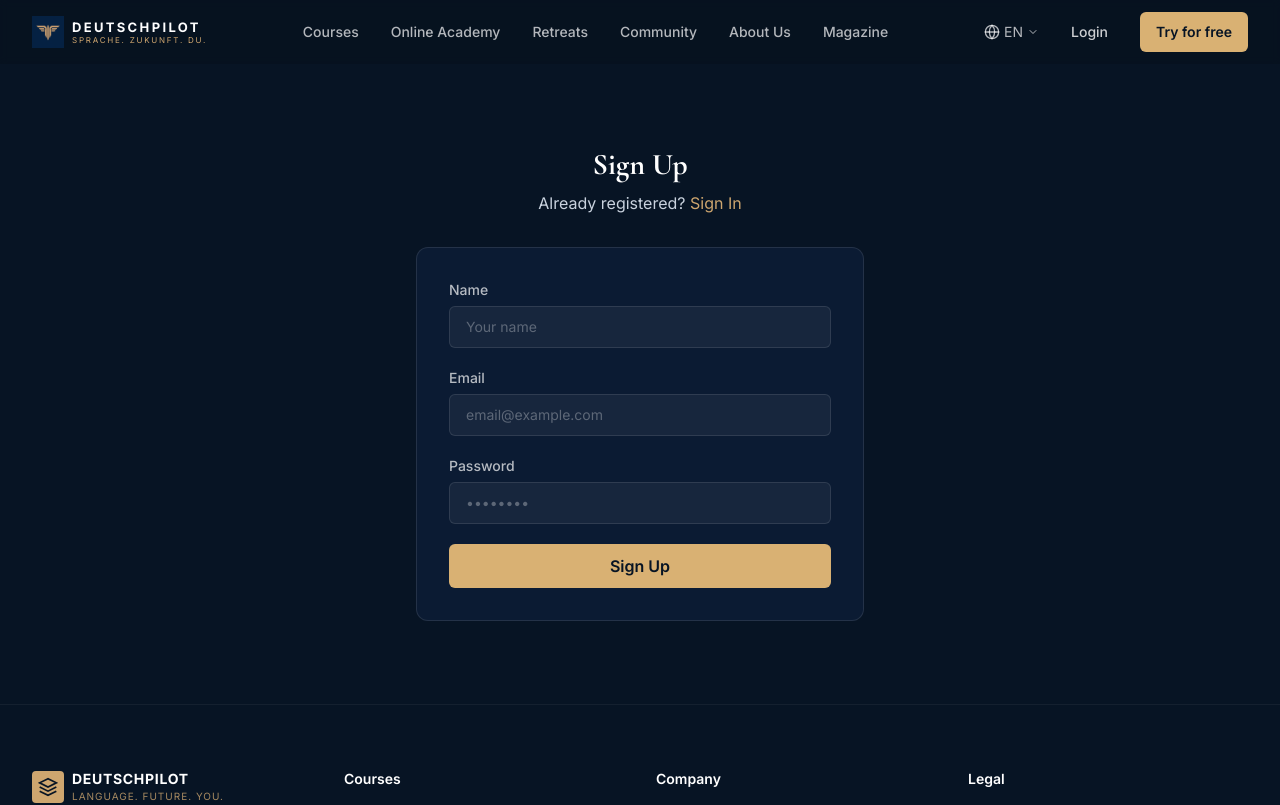
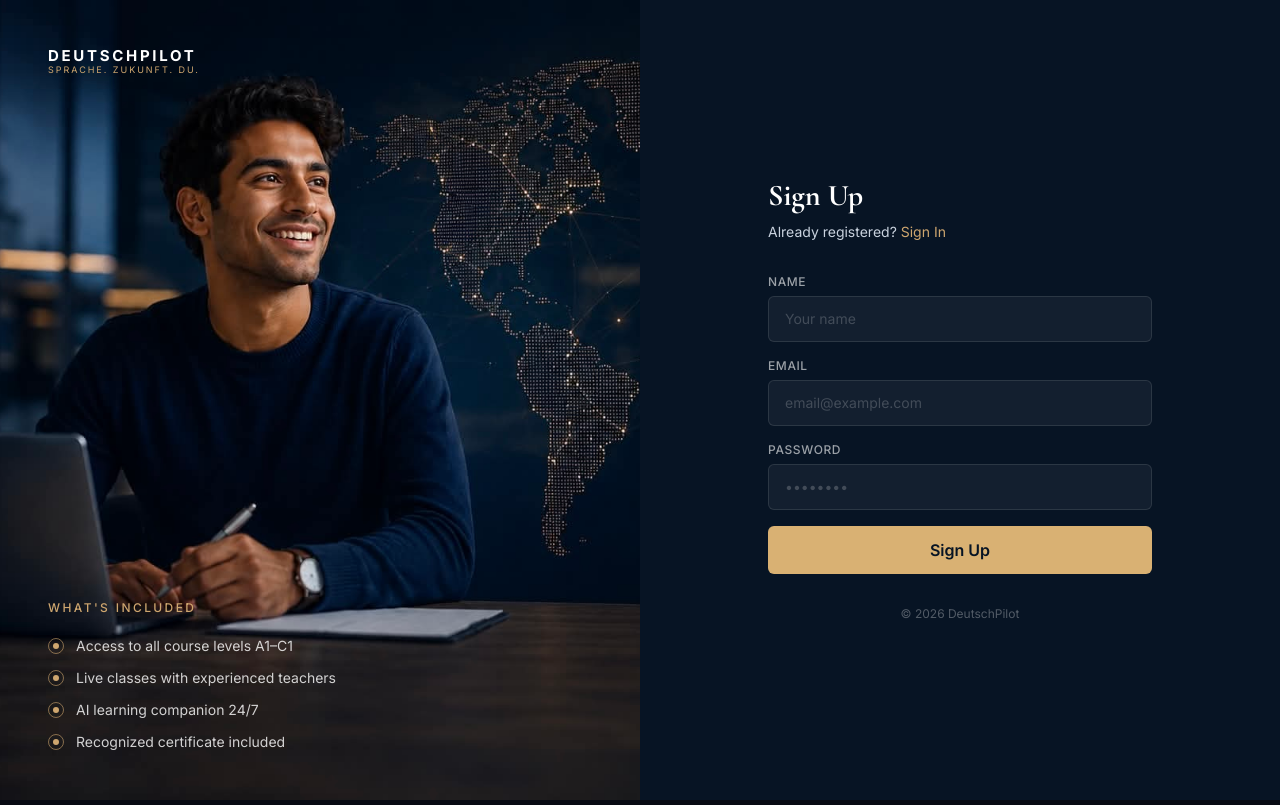
Before and after one commit to techmazewebdesign/deutschpilot, a Next.js app: page /en/signup in a window 1280 px wide. Shown: the top 805 px of the page. Built offline with nearby package versions, Linux system fonts and the light colour scheme.

Commit message:
feat: split-screen auth pages, sitemap, robots.txt, custom 404

```diff
--- a/app/[locale]/login/page.tsx
+++ b/app/[locale]/login/page.tsx
@@ -1,4 +1,5 @@
 import { getTranslations } from "next-intl/server";
+import Image from "next/image";
 import Link from "next/link";
 import { Navigation } from "@/components/navigation";
 import { Footer } from "@/components/footer";
@@ -21,13 +22,51 @@ export default async function LoginPage({ params }: { params: { locale: string }
   const t = await getTranslations({ locale, namespace: "auth" });
 
   return (
-    <>
-      <Navigation />
-      <main className="min-h-[80vh] bg-[#071424] flex items-center justify-center px-4 py-20">
-        <div className="w-full max-w-md">
-          <div className="text-center mb-8">
+    <div className="min-h-screen bg-[#071424] flex">
+      {/* Left — brand panel */}
+      <div className="hidden lg:flex lg:w-1/2 relative flex-col justify-between p-12 overflow-hidden">
+        <Image
+          src="/Images/hero_image.jpg"
+          alt=""
+          fill
+          priority
+          className="object-cover object-center"
+        />
+        <div className="absolute inset-0 bg-gradient-to-br from-[#071424]/90 via-[#071424]/60 to-[#071424]/30" />
+
+        {/* Logo */}
+        <Link href={`/${locale}` as any} className="relative z-10 flex items-center gap-2">
+          <div className="flex flex-col leading-none">
+            <span className="text-[15px] font-bold tracking-[0.18em] text-white uppercase">DeutschPilot</span>
+            <span className="text-[9px] tracking-[0.22em] text-[#CEA66F] uppercase mt-[2px]">Sprache. Zukunft. Du.</span>
+          </div>
+        </Link>
+
+        {/* Testimonial */}
+        <div className="relative z-10">
+          <blockquote className="text-lg font-serif text-white/90 leading-relaxed mb-4">
+            &ldquo;{locale === "de"
+              ? "DeutschPilot hat meinen Weg zur deutschen Sprache komplett verändert."
+              : "DeutschPilot completely changed my path to the German language."}&rdquo;
+          </blockquote>
+          <p className="text-sm text-[#CEA66F]">Maria L. — B2 {locale === "de" ? "in 3 Monaten" : "in 3 months"}</p>
+        </div>
+      </div>
+
+      {/* Right — form panel */}
+      <div className="w-full lg:w-1/2 flex flex-col">
+        {/* Mobile logo */}
+        <div className="lg:hidden p-6 border-b border-white/5">
+          <Link href={`/${locale}` as any} className="flex items-center gap-2">
+            <span className="text-[13px] font-bold tracking-[0.18em] text-white uppercase">DeutschPilot</span>
+          </Link>
+        </div>
+
+        <div className="flex-1 flex items-center justify-center px-6 sm:px-12 py-12">
+          <div className="w-full max-w-sm">
+            <div className="mb-8">
               <h1 className="text-3xl font-serif font-bold text-white mb-2">{t("login")}</h1>
-            <p className="text-[#C9D2DE]">
+              <p className="text-[#C9D2DE] text-sm">
                 {t("noAccount")}{" "}
                 <Link href={`/${locale}/signup` as any} className="text-[#CEA66F] hover:underline">
                   {t("register")}
@@ -35,40 +74,43 @@ export default async function LoginPage({ params }: { params: { locale: string }
               </p>
             </div>
 
-          <div className="bg-[#0B1B33] border border-white/10 rounded-xl p-8">
-            <form className="space-y-5">
+            <form className="space-y-4">
               <div>
-                <label className="block text-sm font-medium text-white/70 mb-1.5">{t("email")}</label>
+                <label className="block text-xs font-medium text-white/60 uppercase tracking-wider mb-1.5">{t("email")}</label>
                 <input
                   type="email"
-                  className="w-full rounded-md bg-white/5 border border-white/10 text-white px-4 py-2.5 text-sm placeholder:text-white/30 focus:outline-none focus:border-[#CEA66F]/50 transition-colors"
+                  autoComplete="email"
+                  className="w-full rounded-md bg-white/5 border border-white/10 text-white px-4 py-3 text-sm placeholder:text-white/20 focus:outline-none focus:border-[#CEA66F]/50 focus:bg-white/8 transition-all"
                   placeholder="email@example.com"
                 />
               </div>
               <div>
-                <label className="block text-sm font-medium text-white/70 mb-1.5">{t("password")}</label>
+                <div className="flex justify-between mb-1.5">
+                  <label className="text-xs font-medium text-white/60 uppercase tracking-wider">{t("password")}</label>
+                  <Link href={`/${locale}/login` as any} className="text-xs text-[#CEA66F] hover:underline">{t("forgotPassword")}</Link>
+                </div>
                 <input
                   type="password"
-                  className="w-full rounded-md bg-white/5 border border-white/10 text-white px-4 py-2.5 text-sm placeholder:text-white/30 focus:outline-none focus:border-[#CEA66F]/50 transition-colors"
+                  autoComplete="current-password"
+                  className="w-full rounded-md bg-white/5 border border-white/10 text-white px-4 py-3 text-sm placeholder:text-white/20 focus:outline-none focus:border-[#CEA66F]/50 focus:bg-white/8 transition-all"
                   placeholder="••••••••"
                 />
               </div>
-              <div className="flex justify-end">
-                <Link href={`/${locale}/login` as any} className="text-xs text-[#CEA66F] hover:underline">
-                  {t("forgotPassword")}
-                </Link>
-              </div>
+
               <button
                 type="submit"
-                className="w-full bg-[#D9B173] text-[#071424] font-semibold py-2.5 rounded-md hover:bg-[#B98A4E] transition-colors"
+                className="w-full bg-[#D9B173] text-[#071424] font-semibold py-3 rounded-md hover:bg-[#B98A4E] transition-colors mt-2"
               >
                 {t("login")}
               </button>
             </form>
+
+            <p className="text-center text-xs text-white/30 mt-8">
+              © {new Date().getFullYear()} DeutschPilot
+            </p>
           </div>
         </div>
-      </main>
-      <Footer />
-    </>
+      </div>
+    </div>
   );
 }
--- a/app/[locale]/signup/page.tsx
+++ b/app/[locale]/signup/page.tsx
@@ -1,9 +1,15 @@
 import { getTranslations } from "next-intl/server";
+import Image from "next/image";
 import Link from "next/link";
 import { Navigation } from "@/components/navigation";
 import { Footer } from "@/components/footer";
 import { PlaceholderPage } from "@/components/placeholder-page";
 import { PLACEHOLDER_LOCALES } from "@/i18n";
+
+const benefits = {
+  de: ["Zugang zu allen Kursniveaus A1–C1", "Live-Klassen mit erfahrenen Lehrern", "KI-Lernbegleiter rund um die Uhr", "Anerkanntes Zertifikat inklusive"],
+  en: ["Access to all course levels A1–C1", "Live classes with experienced teachers", "AI learning companion 24/7", "Recognized certificate included"],
+};
 
 export default async function SignupPage({ params }: { params: { locale: string } }) {
   const { locale } = params;
@@ -19,15 +25,61 @@ export default async function SignupPage({ params }: { params: { locale: string
   }
 
   const t = await getTranslations({ locale, namespace: "auth" });
+  const perks = benefits[locale as keyof typeof benefits] ?? benefits.en;
 
   return (
-    <>
-      <Navigation />
-      <main className="min-h-[80vh] bg-[#071424] flex items-center justify-center px-4 py-20">
-        <div className="w-full max-w-md">
-          <div className="text-center mb-8">
+    <div className="min-h-screen bg-[#071424] flex">
+      {/* Left — brand panel */}
+      <div className="hidden lg:flex lg:w-1/2 relative flex-col justify-between p-12 overflow-hidden">
+        <Image
+          src="/Images/hero_image.jpg"
+          alt=""
+          fill
+          priority
+          className="object-cover object-center"
+        />
+        <div className="absolute inset-0 bg-gradient-to-br from-[#071424]/92 via-[#071424]/65 to-[#071424]/35" />
+
+        {/* Logo */}
+        <Link href={`/${locale}` as any} className="relative z-10 flex items-center gap-2">
+          <div className="flex flex-col leading-none">
+            <span className="text-[15px] font-bold tracking-[0.18em] text-white uppercase">DeutschPilot</span>
+            <span className="text-[9px] tracking-[0.22em] text-[#CEA66F] uppercase mt-[2px]">Sprache. Zukunft. Du.</span>
+          </div>
+        </Link>
+
+        {/* Benefits list */}
+        <div className="relative z-10">
+          <p className="text-xs font-medium tracking-[0.2em] text-[#CEA66F] uppercase mb-5">
+            {locale === "de" ? "Was dich erwartet" : "What's included"}
+          </p>
+          <ul className="space-y-3">
+            {perks.map((perk) => (
+              <li key={perk} className="flex items-start gap-3 text-sm text-white/80">
+                <span className="mt-0.5 h-4 w-4 rounded-full border border-[#CEA66F]/60 flex items-center justify-center flex-shrink-0">
+                  <span className="h-1.5 w-1.5 rounded-full bg-[#CEA66F]" />
+                </span>
+                {perk}
+              </li>
+            ))}
+          </ul>
+        </div>
+      </div>
+
+      {/* Right — form panel */}
+      <div className="w-full lg:w-1/2 flex flex-col">
+        {/* Mobile logo */}
+        <div className="lg:hidden p-6 border-b border-white/5">
+          <Link href={`/${locale}` as any} className="flex items-center gap-2">
+            <span className="text-[13px] font-bold tracking-[0.18em] text-white uppercase">DeutschPilot</span>
+          </Link>
+        </div>
+
+        <div className="flex-1 flex items-center justify-center px-6 sm:px-12 py-12">
+          <div className="w-full max-w-sm">
+            <div className="mb-8">
               <h1 className="text-3xl font-serif font-bold text-white mb-2">{t("register")}</h1>
-            <p className="text-[#C9D2DE]">
+              <p className="text-[#C9D2DE] text-sm">
                 {t("hasAccount")}{" "}
                 <Link href={`/${locale}/login` as any} className="text-[#CEA66F] hover:underline">
                   {t("login")}
@@ -35,43 +87,49 @@ export default async function SignupPage({ params }: { params: { locale: string
               </p>
             </div>
 
-          <div className="bg-[#0B1B33] border border-white/10 rounded-xl p-8">
-            <form className="space-y-5">
+            <form className="space-y-4">
               <div>
-                <label className="block text-sm font-medium text-white/70 mb-1.5">{t("name")}</label>
+                <label className="block text-xs font-medium text-white/60 uppercase tracking-wider mb-1.5">{t("name")}</label>
                 <input
                   type="text"
-                  className="w-full rounded-md bg-white/5 border border-white/10 text-white px-4 py-2.5 text-sm placeholder:text-white/30 focus:outline-none focus:border-[#CEA66F]/50 transition-colors"
+                  autoComplete="name"
+                  className="w-full rounded-md bg-white/5 border border-white/10 text-white px-4 py-3 text-sm placeholder:text-white/20 focus:outline-none focus:border-[#CEA66F]/50 transition-all"
                   placeholder={locale === "de" ? "Dein Name" : "Your name"}
                 />
               </div>
               <div>
-                <label className="block text-sm font-medium text-white/70 mb-1.5">{t("email")}</label>
+                <label className="block text-xs font-medium text-white/60 uppercase tracking-wider mb-1.5">{t("email")}</label>
                 <input
                   type="email"
-                  className="w-full rounded-md bg-white/5 border border-white/10 text-white px-4 py-2.5 text-sm placeholder:text-white/30 focus:outline-none focus:border-[#CEA66F]/50 transition-colors"
+                  autoComplete="email"
+                  className="w-full rounded-md bg-white/5 border border-white/10 text-white px-4 py-3 text-sm placeholder:text-white/20 focus:outline-none focus:border-[#CEA66F]/50 transition-all"
                   placeholder="email@example.com"
                 />
               </div>
               <div>
-                <label className="block text-sm font-medium text-white/70 mb-1.5">{t("password")}</label>
+                <label className="block text-xs font-medium text-white/60 uppercase tracking-wider mb-1.5">{t("password")}</label>
                 <input
                   type="password"
-                  className="w-full rounded-md bg-white/5 border border-white/10 text-white px-4 py-2.5 text-sm placeholder:text-white/30 focus:outline-none focus:border-[#CEA66F]/50 transition-colors"
+                  autoComplete="new-password"
+                  className="w-full rounded-md bg-white/5 border border-white/10 text-white px-4 py-3 text-sm placeholder:text-white/20 focus:outline-none focus:border-[#CEA66F]/50 transition-all"
                   placeholder="••••••••"
                 />
               </div>
+
               <button
                 type="submit"
-                className="w-full bg-[#D9B173] text-[#071424] font-semibold py-2.5 rounded-md hover:bg-[#B98A4E] transition-colors"
+                className="w-full bg-[#D9B173] text-[#071424] font-semibold py-3 rounded-md hover:bg-[#B98A4E] transition-colors mt-2"
               >
                 {t("register")}
               </button>
             </form>
+
+            <p className="text-center text-xs text-white/30 mt-8">
+              © {new Date().getFullYear()} DeutschPilot
+            </p>
           </div>
         </div>
-      </main>
-      <Footer />
-    </>
+      </div>
+    </div>
   );
 }
--- /dev/null
+++ b/app/not-found.tsx
@@ -0,0 +1,63 @@
+import Link from "next/link";
+
+export default function NotFound() {
+  return (
+    <html lang="de">
+      <body style={{ margin: 0, backgroundColor: "#071424", fontFamily: "system-ui, sans-serif" }}>
+        <div
+          style={{
+            minHeight: "100vh",
+            display: "flex",
+            alignItems: "center",
+            justifyContent: "center",
+            padding: "1.5rem",
+            textAlign: "center",
+          }}
+        >
+          <div style={{ maxWidth: "28rem" }}>
+            <div
+              style={{
+                display: "inline-block",
+                fontSize: "5rem",
+                fontWeight: 700,
+                color: "#CEA66F",
+                lineHeight: 1,
+                marginBottom: "1rem",
+                opacity: 0.4,
+              }}
+            >
+              404
+            </div>
+            <h1
+              style={{
+                fontSize: "1.75rem",
+                fontWeight: 700,
+                color: "#F5F1E8",
+                marginBottom: "0.75rem",
+              }}
+            >
+              Page not found
+            </h1>
+            <p style={{ color: "#C9D2DE", marginBottom: "2rem" }}>
+              The page you are looking for does not exist or has been moved.
+            </p>
+            <Link
+              href="/de"
+              style={{
+                display: "inline-block",
+                backgroundColor: "#D9B173",
+                color: "#071424",
+                fontWeight: 600,
+                padding: "0.75rem 2rem",
+                borderRadius: "0.375rem",
+                textDecoration: "none",
+              }}
+            >
+              Back to homepage
+            </Link>
+          </div>
+        </div>
+      </body>
+    </html>
+  );
+}
--- /dev/null
+++ b/app/robots.ts
@@ -0,0 +1,16 @@
+import { MetadataRoute } from "next";
+
+const baseUrl = process.env.NEXTAUTH_URL || "https://deutschpilot.de";
+
+export default function robots(): MetadataRoute.Robots {
+  return {
+    rules: [
+      {
+        userAgent: "*",
+        allow: "/",
+        disallow: ["/api/", "/dashboard/", "/admin/"],
+      },
+    ],
+    sitemap: `${baseUrl}/sitemap.xml`,
+  };
+}
--- /dev/null
+++ b/app/sitemap.ts
@@ -0,0 +1,36 @@
+import { MetadataRoute } from "next";
+import { locales } from "@/i18n";
+
+const baseUrl = process.env.NEXTAUTH_URL || "https://deutschpilot.de";
+
+const routes = [
+  "",
+  "/courses",
+  "/online-academy",
+  "/retreats",
+  "/community",
+  "/about",
+  "/magazine",
+  "/contact",
+  "/placement-test",
+  "/impressum",
+  "/privacy",
+  "/terms",
+];
+
+export default function sitemap(): MetadataRoute.Sitemap {
+  const entries: MetadataRoute.Sitemap = [];
+
+  for (const locale of locales) {
+    for (const route of routes) {
+      entries.push({
+        url: `${baseUrl}/${locale}${route}`,
+        lastModified: new Date(),
+        changeFrequency: route === "" ? "weekly" : "monthly",
+        priority: route === "" ? 1.0 : 0.8,
+      });
+    }
+  }
+
+  return entries;
+}
```
Lines whose indentation alone changed are shown as unchanged.
